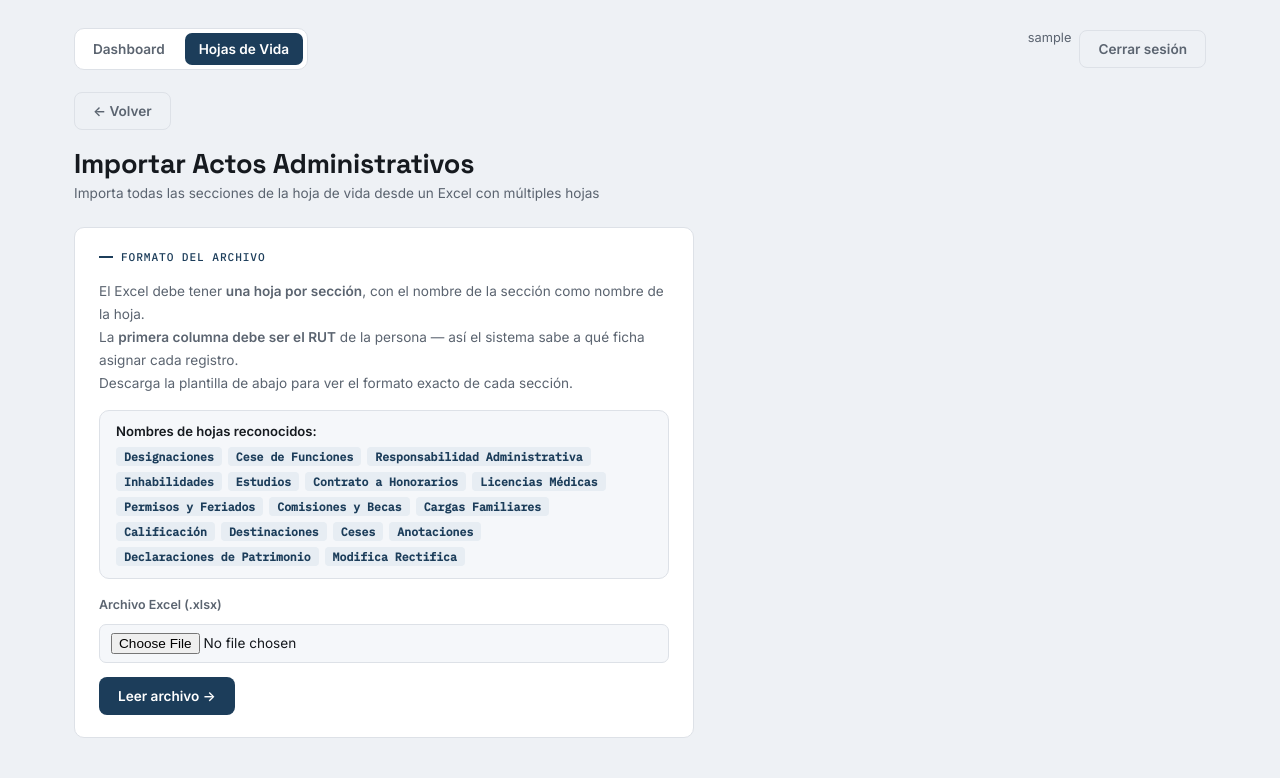
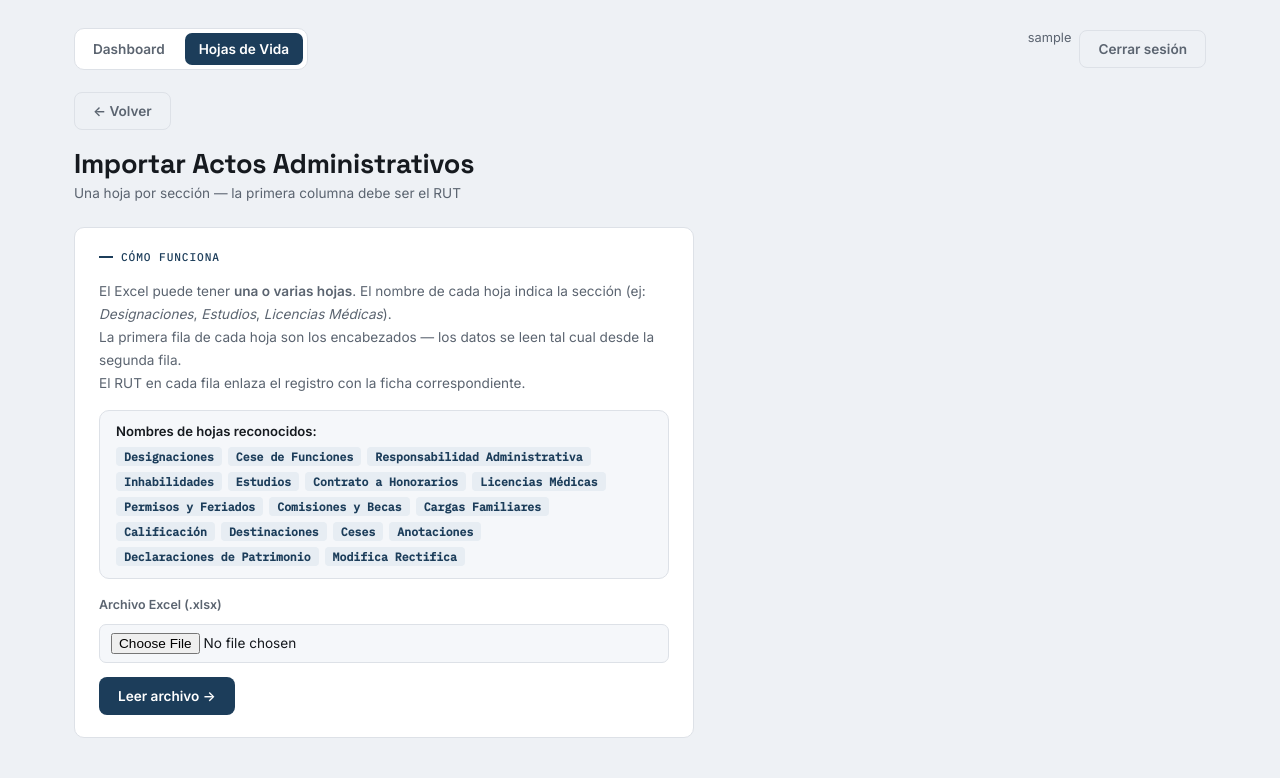
Before and after one commit to sebastianrmaurel-lab/Proyecto-Ficha, a Flask app: page /fichas/importar-secciones in a window 1280 px wide. Shown: the top 778 px of the page. Run offline with Flask 3, Linux system fonts and the light colour scheme; the visitor is signed in with stand-in values (Sample User, id 1).

Commit message:
Add files via upload

```diff
--- a/app.py
+++ b/app.py
@@ -933,44 +933,46 @@ def catalogo_eliminar(cat, item_id):
 # ─────────────────────────────────────────────
 #  IMPORTAR EXCEL
 # ─────────────────────────────────────────────
+# Alias de encabezados para importar fichas — acepta cualquier variante
+ALIAS_FICHAS = {
+    'run (rut)':'rut','run':'rut','rut':'rut',
+    'rol':'rol','pasaporte':'pasaporte',
+    'país nacionalidad':'pais_nacionalidad','pais nacionalidad':'pais_nacionalidad','pais':'pais_nacionalidad',
+    'nombre completo':'nombre','nombre':'nombre',
+    'correo':'correo','correo electrónico':'correo','email':'correo',
+    'región':'region','region':'region',
+    'comuna':'comuna','ciudad':'ciudad',
+    'fecha nacimiento':'fecha_nacimiento','fechanac':'fecha_nacimiento','fecha nac':'fecha_nacimiento',
+    'estado civil':'estado_civil','estadocivil':'estado_civil',
+    'jerarquía':'jerarquia','jerarquia':'jerarquia',
+    'grado académico':'grado_academico','grado academico':'grado_academico','grado':'grado_academico',
+    'título':'titulo','titulo':'titulo',
+    'teléfono':'telefono','telefono':'telefono','tel':'telefono','fono':'telefono',
+    'dirección':'direccion','direccion':'direccion','dir':'direccion',
+    'observaciones':'observaciones','obs':'observaciones',
+}
+
 def _leer_excel(stream):
     from openpyxl import load_workbook
     wb = load_workbook(stream, data_only=True); ws = wb.active
-    enc = [str(c.value).strip() if c.value else '' for c in next(ws.iter_rows(min_row=1,max_row=1))]
-
-    def col(fila, nombre):
-        for i,e in enumerate(enc):
-            if e and nombre.lower() in e.lower(): return fila[i]
-        return None
 
     def s(v):
         if v is None: return ''
-        if hasattr(v,'strftime'): return v.strftime('%Y-%m-%d')
+        if hasattr(v, 'strftime'): return v.strftime('%Y-%m-%d')
         return str(v).strip()
+
+    # leer encabezados y mapear a campos internos usando alias
+    primera = list(ws.iter_rows(min_row=1, max_row=1, values_only=True))[0]
+    enc = [ALIAS_FICHAS.get(str(c).strip().lower(), str(c).strip().lower()) if c else '' for c in primera]
 
     personas = []
     for fila in ws.iter_rows(min_row=2, values_only=True):
         if not any(c is not None for c in fila): continue
-        persona = {
-            'rut':              s(col(fila,'Run')),
-            'rol':              s(col(fila,'ROL')),
-            'pasaporte':        s(col(fila,'Pasaporte')),
-            'pais_nacionalidad':s(col(fila,'País')),
-            'nombre':           s(col(fila,'Nombre')),
-            'correo':           s(col(fila,'Correo')),
-            'region':           s(col(fila,'Región')),
-            'comuna':           s(col(fila,'Comuna')),
-            'ciudad':           s(col(fila,'Ciudad')),
-            'fecha_nacimiento': s(col(fila,'Fecha Nacimiento')),
-            'estado_civil':     s(col(fila,'Estado Civil')),
-            'jerarquia':        s(col(fila,'Jerarquía')),
-            'grado_academico':  s(col(fila,'Grado')),
-            'titulo':           s(col(fila,'Título')),
-            'telefono':         s(col(fila,'Teléfono')),
-            'direccion':        s(col(fila,'Dirección')),
-            'observaciones':    s(col(fila,'Observaciones')),
-        }
-        if persona['nombre'] or persona['rut']:
+        persona = {}
+        for i, clave in enumerate(enc):
+            if clave and i < len(fila):
+                persona[clave] = s(fila[i])
+        if persona.get('nombre') or persona.get('rut'):
             personas.append(persona)
     return personas
 
@@ -1035,29 +1037,63 @@ def fichas_confirmar_importacion():
 
 
 
+
 # ─────────────────────────────────────────────
 #  IMPORTAR SECCIONES DESDE EXCEL
 # ─────────────────────────────────────────────
-
-SECCIONES_EXCEL = {
-    'Designaciones':               ('designaciones',          ['fecha_desde','fecha_hasta','calidad','horas'],                                    {'tipo_documento':'Tipo Documento','numero_documento':'N° Documento','fecha_documento':'Fecha Documento','servicio_documento':'Servicio','estado_tramite':'Estado Trámite','fecha_desde':'Fecha Desde','fecha_hasta':'Fecha Hasta','calidad':'Calidad','horas':'Horas'}),
-    'Cese de Funciones':           ('cese_funciones',         ['tipo_cese','causal_cese','horas_cesadas','fecha_desde'],                          {'tipo_documento':'Tipo Documento','numero_documento':'N° Documento','fecha_documento':'Fecha Documento','servicio_documento':'Servicio','estado_tramite':'Estado Trámite','tipo_cese':'Tipo Cese','causal_cese':'Causal del Cese','horas_cesadas':'Horas Cesadas','fecha_desde':'Fecha Desde'}),
-    'Responsabilidad Administrativa':('responsabilidad_administrativa',['materia','conclusion'],                                                  {'tipo_documento':'Tipo Documento','numero_documento':'N° Documento','fecha_documento':'Fecha Documento','servicio_documento':'Servicio','estado_tramite':'Estado Trámite','materia':'Materia','conclusion':'Conclusión'}),
-    'Inhabilidades':               ('inhabilidades',          ['materia','fecha_desde','tiempo_inhabilidad'],                                     {'tipo_documento':'Tipo Documento','numero_documento':'N° Documento','fecha_documento':'Fecha Documento','servicio_documento':'Servicio','estado_tramite':'Estado Trámite','materia':'Materia','fecha_desde':'Fecha Desde','tiempo_inhabilidad':'Tiempo Inhabilidad'}),
-    'Estudios':                    ('estudios',               ['nivel_estudio','titulo_carrera','fecha_otorgamiento','fecha_convalidacion','institucion'],{'tipo_documento':'Tipo Documento','numero_documento':'N° Documento','fecha_documento':'Fecha Documento','servicio_documento':'Servicio','estado_tramite':'Estado Trámite','nivel_estudio':'Nivel de Estudio','titulo_carrera':'Título / Carrera','fecha_otorgamiento':'Fecha Otorgamiento','fecha_convalidacion':'Fecha Convalidación','institucion':'Institución'}),
-    'Contrato a Honorarios':       ('contrato_honorarios',    ['fecha_desde','labor','modalidad','fecha_hasta'],                                  {'tipo_documento':'Tipo Documento','numero_documento':'N° Documento','fecha_documento':'Fecha Documento','servicio_documento':'Servicio','estado_tramite':'Estado Trámite','fecha_desde':'Fecha Desde','labor':'Labor','modalidad':'Modalidad','fecha_hasta':'Fecha Hasta'}),
-    'Licencias Médicas':           ('licencias_medicas',      ['fecha_desde','fecha_hasta','dias'],                                               {'tipo_documento':'Tipo Documento','numero_documento':'N° Documento','fecha_documento':'Fecha Documento','servicio_documento':'Servicio','estado_tramite':'Estado Trámite','fecha_desde':'Fecha Desde','fecha_hasta':'Fecha Hasta','dias':'Días'}),
-    'Permisos y Feriados':         ('permisos_feriados',      ['fecha_desde','fecha_hasta','dias','tipo_informacion'],                            {'tipo_documento':'Tipo Documento','numero_documento':'N° Documento','fecha_documento':'Fecha Documento','servicio_documento':'Servicio','estado_tramite':'Estado Trámite','fecha_desde':'Fecha Desde','fecha_hasta':'Fecha Hasta','dias':'Días','tipo_informacion':'Tipo Información'}),
-    'Comisiones y Becas':          ('comisiones_becas',       ['materia','fecha_desde','fecha_hasta'],                                            {'tipo_documento':'Tipo Documento','numero_documento':'N° Documento','fecha_documento':'Fecha Documento','servicio_documento':'Servicio','estado_tramite':'Estado Trámite','materia':'Materia','fecha_desde':'Fecha Desde','fecha_hasta':'Fecha Hasta'}),
-    'Cargas Familiares':           ('cargas_familiares',      ['tipo_carga','nombre_carga','fecha_hasta'],                                        {'tipo_documento':'Tipo Documento','numero_documento':'N° Documento','fecha_documento':'Fecha Documento','servicio_documento':'Servicio','estado_tramite':'Estado Trámite','tipo_carga':'Tipo Carga','nombre_carga':'Nombre','fecha_hasta':'Fecha Hasta'}),
-    'Calificación':                ('calificacion',           ['lista','puntaje','fecha_inicio','fecha_termino'],                                 {'tipo_documento':'Tipo Documento','numero_documento':'N° Documento','fecha_documento':'Fecha Documento','servicio_documento':'Servicio','estado_tramite':'Estado Trámite','lista':'Lista','puntaje':'Puntaje','fecha_inicio':'Fecha Inicio','fecha_termino':'Fecha Término'}),
-    'Destinaciones':               ('destinaciones',          ['materia_ingreso','fecha_desde'],                                                  {'tipo_documento':'Tipo Documento','numero_documento':'N° Documento','fecha_documento':'Fecha Documento','servicio_documento':'Servicio','estado_tramite':'Estado Trámite','materia_ingreso':'Materia Ingreso','fecha_desde':'Fecha Desde'}),
-    'Ceses':                       ('ceses',                  ['tipo_cese','motivo','fecha_termino'],                                             {'tipo_documento':'Tipo Documento','numero_documento':'N° Documento','fecha_documento':'Fecha Documento','servicio_documento':'Servicio','estado_tramite':'Estado Trámite','tipo_cese':'Tipo','motivo':'Motivo','fecha_termino':'Fecha Término'}),
-    'Anotaciones':                 ('anotaciones',            ['tipo_anotacion','fecha_anotacion','run_responsable','nombre_responsable'],         {'tipo_documento':'Tipo Documento','numero_documento':'N° Documento','fecha_documento':'Fecha Documento','servicio_documento':'Servicio','estado_tramite':'Estado Trámite','tipo_anotacion':'Tipo','fecha_anotacion':'Fecha','run_responsable':'Run Responsable','nombre_responsable':'Nombre Responsable'}),
-    'Declaraciones de Patrimonio': ('declaraciones_patrimonio',['materia_declaracion','fecha_declaracion','fecha_proxima'],                        {'tipo_documento':'Tipo Documento','numero_documento':'N° Documento','fecha_documento':'Fecha Documento','servicio_documento':'Servicio','estado_tramite':'Estado Trámite','materia_declaracion':'Materia Declaración','fecha_declaracion':'Fecha Declaración','fecha_proxima':'Fecha Próxima'}),
-    'Modifica Rectifica':          ('modifica_rectifica',     ['materia_documento','modifica_a','documento_n','materia_relacionada'],              {'tipo_documento':'Tipo Documento','numero_documento':'N° Documento','fecha_documento':'Fecha Documento','servicio_documento':'Servicio','estado_tramite':'Estado Trámite','materia_documento':'Materia','modifica_a':'Modifica a','documento_n':'Documento N','materia_relacionada':'Materia Relacionada'}),
+# Mapeo nombre de hoja → seccion interna
+NOMBRE_A_SECCION = {
+    'designaciones':                  'designaciones',
+    'cese de funciones':              'cese_funciones',
+    'responsabilidad administrativa': 'responsabilidad_administrativa',
+    'inhabilidades':                  'inhabilidades',
+    'estudios':                       'estudios',
+    'contrato a honorarios':          'contrato_honorarios',
+    'licencias medicas':              'licencias_medicas',
+    'licencias médicas':              'licencias_medicas',
+    'permisos y feriados':            'permisos_feriados',
+    'comisiones y becas':             'comisiones_becas',
+    'cargas familiares':              'cargas_familiares',
+    'calificacion':                   'calificacion',
+    'calificación':                   'calificacion',
+    'destinaciones':                  'destinaciones',
+    'ceses':                          'ceses',
+    'anotaciones':                    'anotaciones',
+    'declaraciones de patrimonio':    'declaraciones_patrimonio',
+    'modifica rectifica':             'modifica_rectifica',
 }
 
+# Campos que van en la tabla principal (el resto va a datos_extra JSON)
+CAMPOS_BASE_HV = {'tipo_documento', 'numero_documento', 'fecha_documento',
+                  'servicio_documento', 'estado_tramite'}
+
+# Mapeo flexible de encabezados comunes a nombres internos
+ALIAS_ENCABEZADOS = {
+    'run':                  'rut',
+    'rut':                  'rut',
+    'tipo documento':       'tipo_documento',
+    'tipo doc':             'tipo_documento',
+    'n° documento':         'numero_documento',
+    'numero documento':     'numero_documento',
+    'nro documento':        'numero_documento',
+    'n documento':          'numero_documento',
+    'fecha documento':      'fecha_documento',
+    'servicio':             'servicio_documento',
+    'servicio documento':   'servicio_documento',
+    'servicio desempeño':   'servicio_documento',
+    'estado tramite':       'estado_tramite',
+    'estado trámite':       'estado_tramite',
+}
+
+def _normalizar_enc(nombre):
+    """Convierte encabezado a clave interna si tiene alias, si no lo normaliza."""
+    n = nombre.lower().strip()
+    if n in ALIAS_ENCABEZADOS:
+        return ALIAS_ENCABEZADOS[n]
+    # normalización básica: minúsculas, sin tildes, guión bajo por espacio
+    for a, b in [('á','a'),('é','e'),('í','i'),('ó','o'),('ú','u'),('ñ','n'),(' ','_'),('/','_'),('-','_')]:
+        n = n.replace(a, b)
+    return n.strip('_')
 
 def _leer_secciones_excel(stream):
     from openpyxl import load_workbook
@@ -1070,31 +1106,39 @@ def _leer_secciones_excel(stream):
 
     resultado = {}
     for nombre_hoja in wb.sheetnames:
-        cfg = None
-        for k, v in SECCIONES_EXCEL.items():
-            if k.lower() in nombre_hoja.lower() or nombre_hoja.lower() in k.lower():
-                cfg = v; break
-        if not cfg: continue
+        # buscar qué sección corresponde a esta hoja
+        seccion_id = None
+        nombre_lower = nombre_hoja.lower().strip()
+        for k, v in NOMBRE_A_SECCION.items():
+            if k in nombre_lower or nombre_lower in k:
+                seccion_id = v; break
+        if not seccion_id:
+            continue
 
-        seccion_id, campos_extra, cols = cfg
         ws = wb[nombre_hoja]
-        enc = [str(c.value).strip() if c.value else '' for c in next(ws.iter_rows(min_row=1, max_row=1))]
+        filas_iter = ws.iter_rows(min_row=1, values_only=True)
 
-        def col(fila, label):
-            for i, e in enumerate(enc):
-                if e and label.lower() in e.lower(): return fila[i]
-            return None
+        # primera fila = encabezados
+        primera = next(filas_iter, None)
+        if not primera: continue
+        enc = [_normalizar_enc(str(c).strip()) if c else '' for c in primera]
 
         filas = []
-        for fila in ws.iter_rows(min_row=2, values_only=True):
+        for fila in filas_iter:
             if not any(c is not None for c in fila): continue
-            rut = s(col(fila, 'RUT')) or s(col(fila, 'Run'))
+
+            # mapear cada celda a su clave normalizada
+            registro = {}
+            for i, clave in enumerate(enc):
+                if not clave: continue
+                registro[clave] = s(fila[i] if i < len(fila) else None)
+
+            # el RUT puede estar como 'rut' o 'run'
+            rut = registro.get('rut') or registro.get('run') or ''
             if not rut: continue
-            registro = {'rut': rut, 'seccion': seccion_id}
-            for campo, label in cols.items():
-                registro[campo] = s(col(fila, label))
-            registro['_extra_keys'] = campos_extra
-            filas.append(registro)
+            registro['rut'] = rut
+
+            filas.append({'seccion': seccion_id, 'rut': rut, 'datos': registro})
 
         if filas:
             resultado[nombre_hoja] = {'seccion_id': seccion_id, 'filas': filas}
@@ -1120,7 +1164,7 @@ def importar_secciones_post():
         resultado = _leer_secciones_excel(archivo.stream)
         if not resultado:
             return render_template('importar_secciones.html', resultado=None,
-                                   error='No se encontraron hojas reconocidas. Verifica que los nombres de las hojas coincidan con las secciones (ej: Designaciones, Estudios, Licencias Médicas...).')
+                error='No se encontraron hojas reconocidas. Verifica que los nombres coincidan (ej: Designaciones, Estudios...)')
         return render_template('importar_secciones.html', resultado=resultado, error=None)
     except Exception as e:
         return render_template('importar_secciones.html', resultado=None, error=f'Error leyendo el archivo: {e}')
@@ -1129,7 +1173,7 @@ def importar_secciones_post():
 @app.route('/fichas/confirmar-importacion-secciones', methods=['POST'])
 @login_required
 def confirmar_importacion_secciones():
-    db = get_db()
+    db    = get_db()
     total = 0
     no_encontrados = []
     cantidad = int(request.form.get('cantidad_registros', 0))
@@ -1145,25 +1189,30 @@ def confirmar_importacion_secciones():
                 no_encontrados.append(rut)
             continue
 
-        base_keys = ['tipo_documento','numero_documento','fecha_documento','servicio_documento','estado_tramite']
-        base  = {k: request.form.get(f'r_{i}_{k}', '') for k in base_keys}
-        extra = json.loads(request.form.get(f'r_{i}_extra', '{}'))
+        # separar campos base de extras
+        datos = json.loads(request.form.get(f'r_{i}_datos', '{}'))
+        base  = {k: datos.pop(k, '') for k in list(CAMPOS_BASE_HV)}
+        # quitar rut y seccion de extra
+        datos.pop('rut', None); datos.pop('seccion', None)
+        datos.pop('run', None)
 
         db.execute("""INSERT INTO documentos_hv
             (ficha_id, seccion, tipo_documento, numero_documento, fecha_documento,
              servicio_documento, estado_tramite, datos_extra)
             VALUES (?,?,?,?,?,?,?,?)""",
-            (ficha['id'], seccion, base['tipo_documento'], base['numero_documento'],
-             base['fecha_documento'], base['servicio_documento'],
-             base['estado_tramite'], json.dumps(extra)))
+            (ficha['id'], seccion,
+             base.get('tipo_documento',''), base.get('numero_documento',''),
+             base.get('fecha_documento',''), base.get('servicio_documento',''),
+             base.get('estado_tramite',''), json.dumps(datos)))
         total += 1
 
     db.commit()
     msg = f'{total} registro(s) importado(s) correctamente.'
     if no_encontrados:
-        msg += f' RUTs no encontrados en el sistema: {", ".join(no_encontrados)}'
+        msg += f' RUTs no encontrados: {", ".join(no_encontrados)}'
     flash(msg, 'error' if no_encontrados else 'success')
     return redirect(url_for('fichas_listado'))
+
 
 # ─────────────────────────────────────────────
 #  ARRANQUE
--- a/templates/importar_secciones.html
+++ b/templates/importar_secciones.html
@@ -7,7 +7,7 @@
 <div class="timbre-modulo">
   <div>
     <p class="titulo-principal">Importar Actos Administrativos</p>
-    <p class="subtitulo">Importa todas las secciones de la hoja de vida desde un Excel con múltiples hojas</p>
+    <p class="subtitulo">Una hoja por sección — la primera columna debe ser el RUT</p>
   </div>
 </div>
 
@@ -17,18 +17,19 @@
 
 {% if not resultado %}
   <div class="seccion-ficha" style="max-width:620px">
-    <p class="eyebrow">Formato del archivo</p>
+    <p class="eyebrow">Cómo funciona</p>
     <p style="font-size:.85rem;color:var(--ink-soft);margin:0 0 14px;line-height:1.7">
-      El Excel debe tener <strong>una hoja por sección</strong>, con el nombre de la sección como nombre de la hoja.<br>
-      La <strong>primera columna debe ser el RUT</strong> de la persona — así el sistema sabe a qué ficha asignar cada registro.<br>
-      Descarga la plantilla de abajo para ver el formato exacto de cada sección.
+      El Excel puede tener <strong>una o varias hojas</strong>. El nombre de cada hoja indica la sección
+      (ej: <em>Designaciones</em>, <em>Estudios</em>, <em>Licencias Médicas</em>).<br>
+      La primera fila de cada hoja son los encabezados — los datos se leen tal cual desde la segunda fila.<br>
+      El RUT en cada fila enlaza el registro con la ficha correspondiente.
     </p>
 
     <div style="background:var(--surface-muted);border:1px solid var(--border);border-radius:var(--radius);padding:12px 16px;margin-bottom:18px;font-size:.82rem">
       <p style="font-weight:600;margin:0 0 8px">Nombres de hojas reconocidos:</p>
       <div style="display:flex;flex-wrap:wrap;gap:6px">
-        {% for nombre in ['Designaciones','Cese de Funciones','Responsabilidad Administrativa','Inhabilidades','Estudios','Contrato a Honorarios','Licencias Médicas','Permisos y Feriados','Comisiones y Becas','Cargas Familiares','Calificación','Destinaciones','Ceses','Anotaciones','Declaraciones de Patrimonio','Modifica Rectifica'] %}
-        <span style="background:var(--primary-soft);color:var(--primary);font-size:.72rem;font-weight:600;padding:2px 8px;border-radius:4px;font-family:var(--font-mono)">{{ nombre }}</span>
+        {% for n in ['Designaciones','Cese de Funciones','Responsabilidad Administrativa','Inhabilidades','Estudios','Contrato a Honorarios','Licencias Médicas','Permisos y Feriados','Comisiones y Becas','Cargas Familiares','Calificación','Destinaciones','Ceses','Anotaciones','Declaraciones de Patrimonio','Modifica Rectifica'] %}
+        <span style="background:var(--primary-soft);color:var(--primary);font-size:.72rem;font-weight:600;padding:2px 8px;border-radius:4px;font-family:var(--font-mono)">{{ n }}</span>
         {% endfor %}
       </div>
     </div>
@@ -43,15 +44,14 @@
   </div>
 
 {% else %}
-  {# Previsualización #}
-  {% set total_registros = resultado.values()|sum(attribute='filas')|list|length %}
+  {% set total = namespace(n=0) %}
+  {% for h, d in resultado.items() %}{% set total.n = total.n + d.filas|length %}{% endfor %}
 
   <div class="seccion-ficha" style="margin-bottom:16px">
     <p class="eyebrow">Previsualización</p>
     <p style="font-size:.85rem;color:var(--ink-soft);margin:0">
-      Se encontraron <strong>{{ resultado|length }}</strong> hoja(s) con
-      <strong>{{ resultado.values()|map(attribute='filas')|map('length')|sum }}</strong> registro(s) en total.
-      Revisa y confirma para importarlos.
+      <strong>{{ resultado|length }}</strong> hoja(s) —
+      <strong>{{ total.n }}</strong> registro(s) en total. Confirma para importarlos.
     </p>
   </div>
 
@@ -61,41 +61,31 @@
     <details class="seccion" open style="margin-bottom:12px">
       <summary>
         <span>{{ nombre_hoja }}</span>
-        <span class="sum-right">
-          <span class="badge-num">{{ data.filas|length }}</span>
-        </span>
+        <span class="sum-right"><span class="badge-num">{{ data.filas|length }}</span></span>
       </summary>
       <div class="scroll-tabla">
-        <table class="tabla-hv" style="font-size:.78rem">
+        <table class="tabla-hv" style="font-size:.77rem">
           <thead>
             <tr>
-              <th>#</th><th>RUT</th>
-              <th>Tipo Doc.</th><th>N° Doc.</th><th>Fecha Doc.</th>
-              <th>Servicio</th><th>Estado</th><th>Campos extra</th>
+              <th>#</th>
+              {% if data.filas %}
+                {% for k in data.filas[0].datos.keys() %}
+                  {% if k not in ('seccion',) %}<th>{{ k }}</th>{% endif %}
+                {% endfor %}
+              {% endif %}
             </tr>
           </thead>
           <tbody>
             {% for fila in data.filas %}
             {% set i = ns.idx %}
-            <input type="hidden" name="r_{{ i }}_rut"               value="{{ fila.rut }}">
-            <input type="hidden" name="r_{{ i }}_seccion"            value="{{ data.seccion_id }}">
-            <input type="hidden" name="r_{{ i }}_tipo_documento"     value="{{ fila.get('tipo_documento','') }}">
-            <input type="hidden" name="r_{{ i }}_numero_documento"   value="{{ fila.get('numero_documento','') }}">
-            <input type="hidden" name="r_{{ i }}_fecha_documento"    value="{{ fila.get('fecha_documento','') }}">
-            <input type="hidden" name="r_{{ i }}_servicio_documento" value="{{ fila.get('servicio_documento','') }}">
-            <input type="hidden" name="r_{{ i }}_estado_tramite"     value="{{ fila.get('estado_tramite','') }}">
-            <input type="hidden" name="r_{{ i }}_extra"              value="{{ fila | tojson | replace('"', '&quot;') }}">
-            <tr style="cursor:default">
+            <input type="hidden" name="r_{{ i }}_rut"     value="{{ fila.rut }}">
+            <input type="hidden" name="r_{{ i }}_seccion" value="{{ fila.seccion }}">
+            <input type="hidden" name="r_{{ i }}_datos"   value="{{ fila.datos | tojson }}">
+            <tr>
               <td>{{ loop.index }}</td>
-              <td style="font-family:var(--font-mono)">{{ fila.rut }}</td>
-              <td>{{ fila.get('tipo_documento','') }}</td>
-              <td>{{ fila.get('numero_documento','') }}</td>
-              <td>{{ fila.get('fecha_documento','') }}</td>
-              <td>{{ fila.get('servicio_documento','') }}</td>
-              <td>{{ fila.get('estado_tramite','') }}</td>
-              <td style="font-size:.72rem;color:var(--ink-soft)">
-                {% for k in fila._extra_keys if fila.get(k) %}{{ fila[k] }}{% if not loop.last %} · {% endif %}{% endfor %}
-              </td>
+              {% for k, v in fila.datos.items() %}
+                {% if k not in ('seccion',) %}<td>{{ v }}</td>{% endif %}
+              {% endfor %}
             </tr>
             {% set ns.idx = ns.idx + 1 %}
             {% endfor %}
@@ -108,7 +98,7 @@
     <input type="hidden" name="cantidad_registros" value="{{ ns.idx }}">
 
     <div style="display:flex;gap:10px;padding:14px 0;border-top:1px solid var(--border);position:sticky;bottom:0;background:var(--bg)">
-      <button class="boton boton-primario" type="submit">Confirmar e importar {{ resultado.values()|map(attribute='filas')|map('length')|sum }} registro(s)</button>
+      <button class="boton boton-primario" type="submit">Confirmar e importar {{ total.n }} registro(s)</button>
       <a class="boton boton-fantasma" href="{{ url_for('importar_secciones_get') }}">← Cargar otro archivo</a>
       <a class="boton boton-fantasma" href="{{ url_for('fichas_listado') }}">Cancelar</a>
     </div>
```
